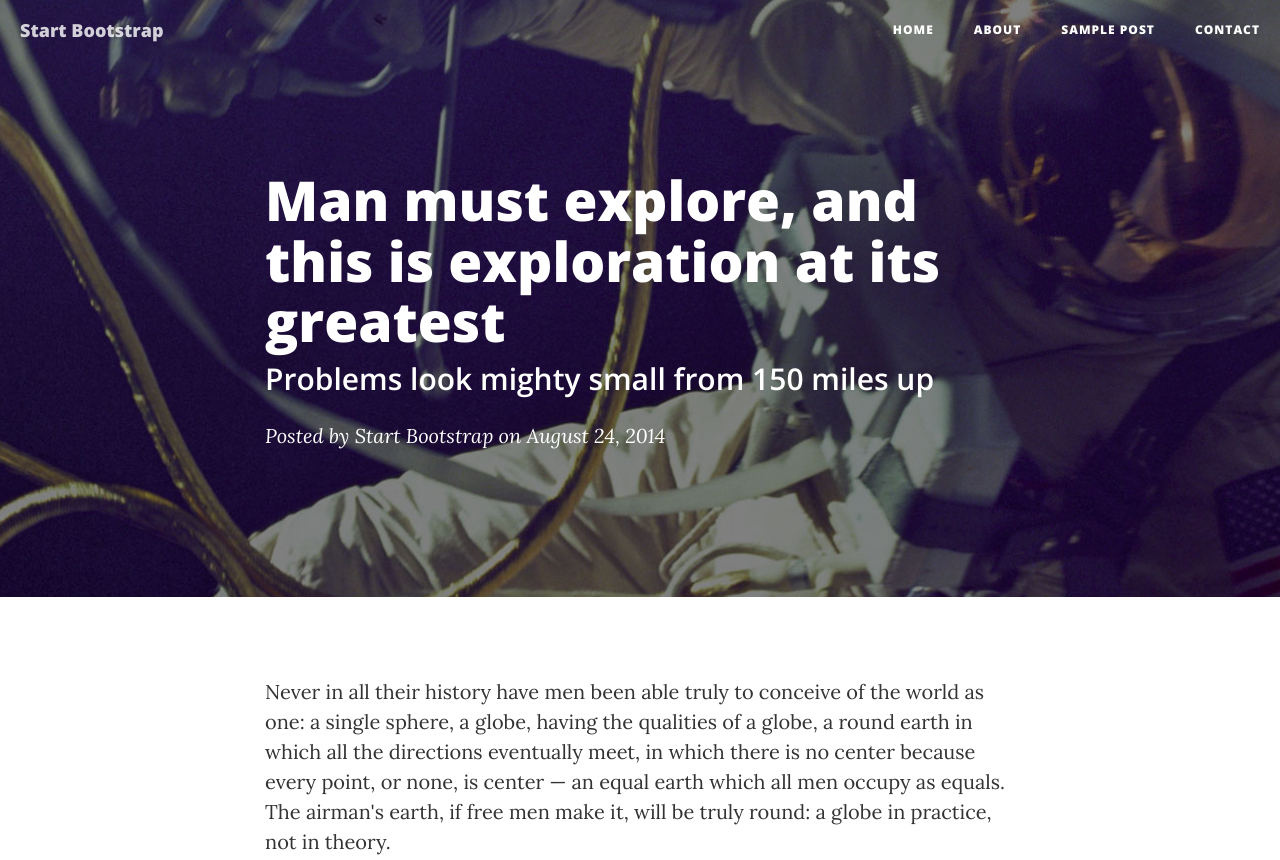
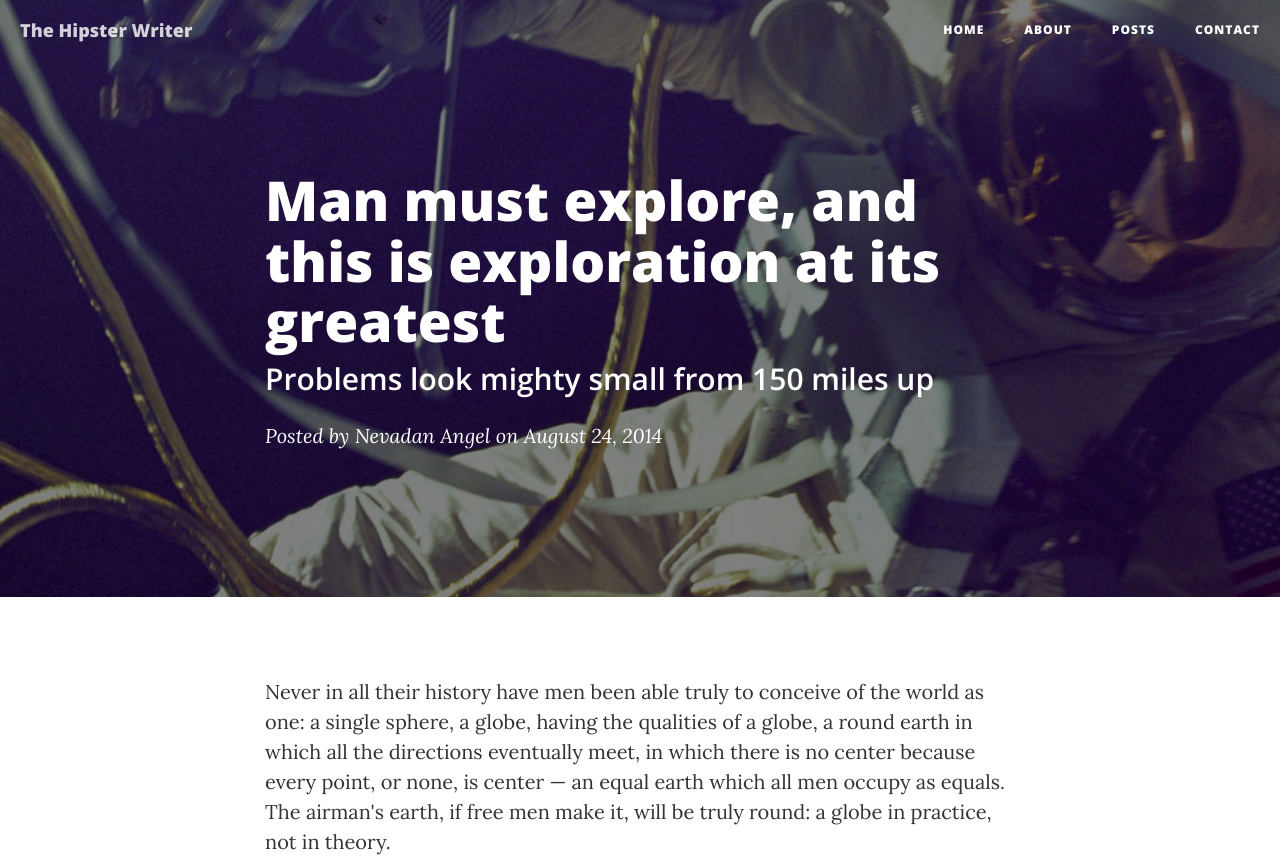
Before and after one commit to Alyssciel/Blog, a website: page post.html in a window 1280 px wide. Shown: the top 860 px of the page. Drawn offline with nearby package versions, Linux system fonts and the light colour scheme.

Commit message:
Update post.html

```diff
--- a/post.html
+++ b/post.html
@@ -9,7 +9,7 @@
     <meta name="description" content="">
     <meta name="author" content="">
 
-    <title>Clean Blog - Sample Post</title>
+    <title>The Hipster Writer</title>
 
     <!-- Bootstrap Core CSS -->
     <link href="vendor/bootstrap/css/bootstrap.min.css" rel="stylesheet">
@@ -42,7 +42,7 @@
                     <span class="sr-only">Toggle navigation</span>
                     Menu <i class="fa fa-bars"></i>
                 </button>
-                <a class="navbar-brand" href="index.html">Start Bootstrap</a>
+                <a class="navbar-brand" href="index.html">The Hipster Writer</a>
             </div>
 
             <!-- Collect the nav links, forms, and other content for toggling -->
@@ -55,7 +55,7 @@
                         <a href="about.html">About</a>
                     </li>
                     <li>
-                        <a href="post.html">Sample Post</a>
+                        <a href="post.html">Posts</a>
                     </li>
                     <li>
                         <a href="contact.html">Contact</a>
@@ -76,7 +76,7 @@
                     <div class="post-heading">
                         <h1>Man must explore, and this is exploration at its greatest</h1>
                         <h2 class="subheading">Problems look mighty small from 150 miles up</h2>
-                        <span class="meta">Posted by <a href="#">Start Bootstrap</a> on August 24, 2014</span>
+                        <span class="meta">Posted by <a href="#">Nevadan Angel</a> on August 24, 2014</span>
                     </div>
                 </div>
             </div>
```
